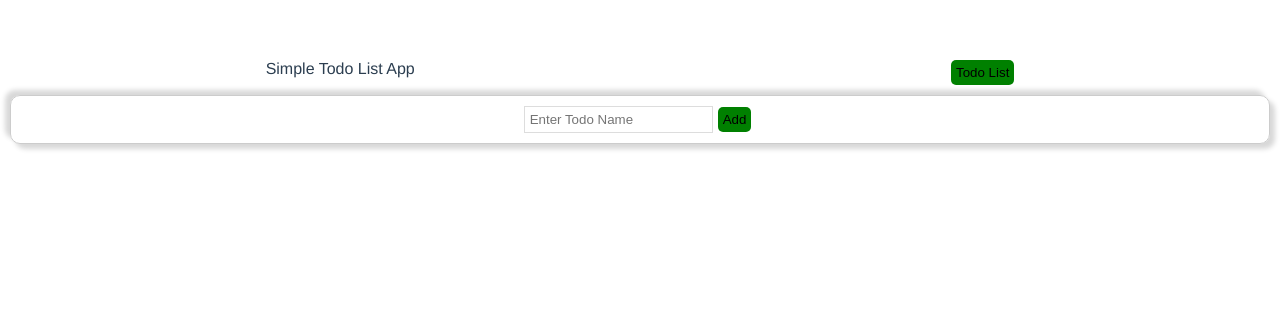
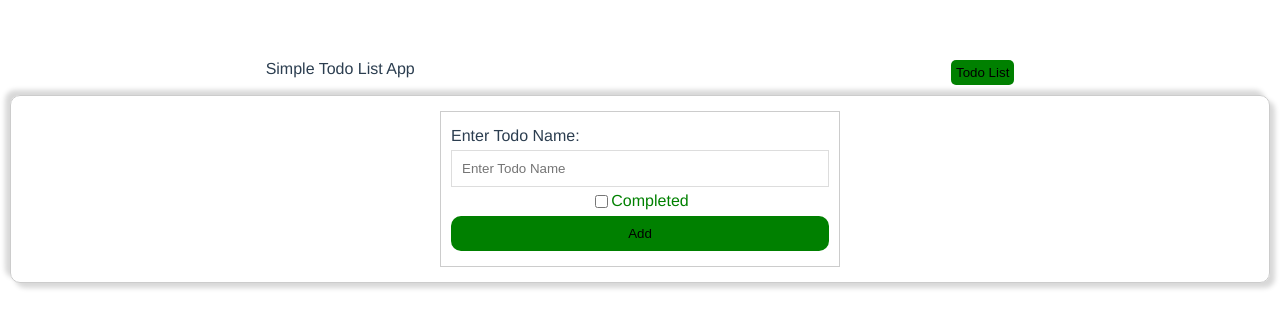
Before and after one commit to hannanmiah/crud-todo, a Vue app: page / in a window 1280 px wide. Both pictures are taken after a click on the button "Add Todo". Shown: the top 328 px of the page. Built offline with nearby package versions, Linux system fonts and the light colour scheme.

Commit message:
Added more styling

```diff
--- a/src/components/BaseModal.vue
+++ b/src/components/BaseModal.vue
@@ -71,6 +71,7 @@ import { onMounted, onUnmounted, onUpdated, ref } from 'vue';
 	.modal-enter-from {
 		opacity: 0;
 		transform: translateY(-30px);
+		transform: scale(0.5);
 	}
 	.modal-enter-active {
 		transition: all 0.3s ease-in;
@@ -78,11 +79,13 @@ import { onMounted, onUnmounted, onUpdated, ref } from 'vue';
 	.modal-enter-to {
 		opacity: 1;
 		transform: translateY(0);
+		transform: scale(1);
 	}
 
   .modal-leave-from {
     opacity: 1;
     transform: translateY(0);
+	transform: scale(1);
   }
 
   .modal-leave-active {
@@ -92,5 +95,6 @@ import { onMounted, onUnmounted, onUpdated, ref } from 'vue';
   .modal-leave-to {
     opacity: 0;
     transform: translateY(-30px);
+	transform: scale(0.5);
   }
 </style>
--- a/src/components/TodoList.vue
+++ b/src/components/TodoList.vue
@@ -49,7 +49,13 @@
 								<template #header> Edit Todo List </template>
 								<template #default>
 									<label for="name">Enter New Todo Name</label>
-									<input type="text" name="" id="name" v-model="form.name" />
+									<input
+										type="text"
+										name=""
+										id="name"
+										v-model="form.name"
+										@keypress.enter="updateTodo(tod)"
+									/>
 									<div class="checkbox-area">
 										<input
 											type="checkbox"
@@ -100,11 +106,16 @@
 		<div class="container" v-else>
 			<div class="form-control">
 				<form @submit.prevent="addTodo">
+					<label for="name">Enter Todo Name: </label>
 					<input
 						v-model="todo.name"
 						type="text"
 						placeholder="Enter Todo Name"
+						id="name"
 					/>
+					<div class="checkbox-area">
+						<input class="checkbox" type="checkbox" v-model="todo.isCompleted" name="" id=""> Completed
+					</div>
 					<button type="submit">Add</button>
 				</form>
 			</div>
@@ -177,7 +188,7 @@
 
 			function deleteTodo(todo) {
 				todos.value = todos.value.filter((val) => val.id !== todo.id);
-				toggleModal(todo)
+				toggleModal(todo);
 			}
 
 			function confirmDelete(todo) {
@@ -266,6 +277,44 @@
 		margin: 5px;
 	}
 
+	.form-control {
+		max-width: 400px;
+		border: 1px solid #ccc;
+		padding: 10px;
+		margin: 5px auto;
+	}
+
+	.form-control label {
+		display: block;
+		margin-bottom: 5px;
+		text-align: start;
+		margin-left: 0;
+	}
+
+	.form-control input[type=text] {
+		width: 100%;
+		padding: 10px;
+	}
+
+	.form-control form input[type=checkbox] {
+		display: inline-block;
+		padding: 5px;
+	}
+
+	.form-control .checkbox-area {
+		display: flex;
+		justify-content: center;
+	}
+
+	.form-control button {
+		display: block;
+		margin: 5px auto;
+		padding: 10px;
+		width: 100%;
+		border-radius: 10px;
+		cursor: pointer;
+	}
+
 	.checkbox {
 		padding: 10px;
 		border: 2px solid rgb(31, 243, 84);
```
